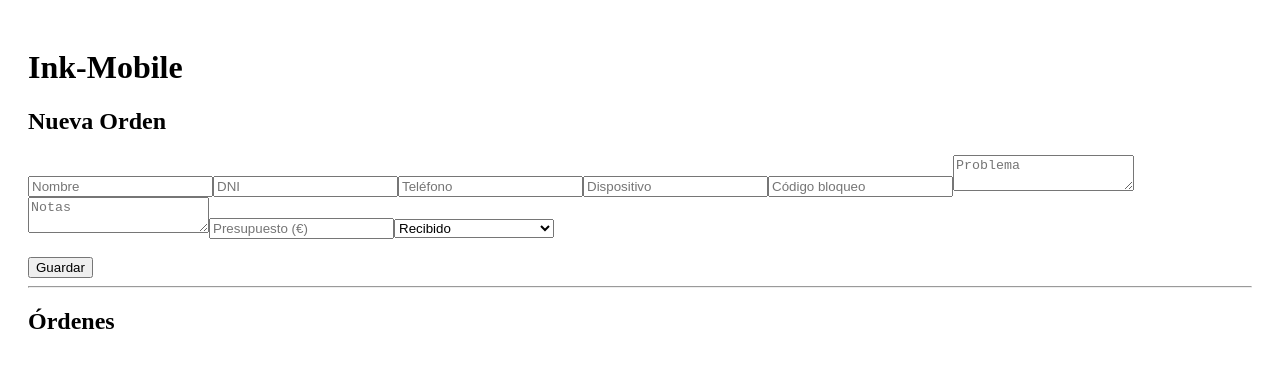
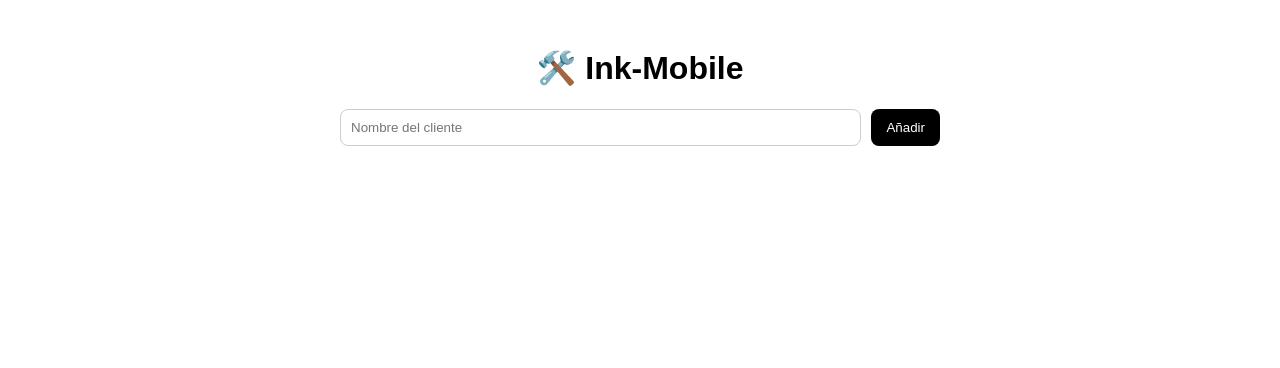
Before and after one commit to inkmobilecruzverde-hue/ink-mobile-app, a Next.js app: page / in a window 1280 px wide. Shown: the top 368 px of the page. Built offline with nearby package versions, Linux system fonts and the light colour scheme.

Commit message:
Update page.jsx

```diff
--- a/app/page.jsx
+++ b/app/page.jsx
@@ -1,94 +1,178 @@
 "use client";
 import { useState, useEffect } from "react";
 
-export default function Page() {
-  const [orders, setOrders] = useState([]);
-  const [form, setForm] = useState({
-    nombre: "",
-    dni: "",
-    telefono: "",
-    dispositivo: "",
-    bloqueo: "",
-    problema: "",
-    notas: "",
-    presupuesto: "",
-    estado: "Recibido"
-  });
+export default function Home() {
+  const [clientes, setClientes] = useState([]);
+  const [nombreCliente, setNombreCliente] = useState("");
 
   useEffect(() => {
-    const data = localStorage.getItem("orders");
-    if (data) setOrders(JSON.parse(data));
+    const data = localStorage.getItem("clientes");
+    if (data) setClientes(JSON.parse(data));
   }, []);
 
   useEffect(() => {
-    localStorage.setItem("orders", JSON.stringify(orders));
-  }, [orders]);
+    localStorage.setItem("clientes", JSON.stringify(clientes));
+  }, [clientes]);
 
-  const handleChange = (e) => {
-    setForm({ ...form, [e.target.name]: e.target.value });
+  const añadirCliente = () => {
+    if (!nombreCliente) return;
+    setClientes([...clientes, { nombre: nombreCliente, dispositivos: [] }]);
+    setNombreCliente("");
   };
 
-  const addOrder = () => {
-    const newOrder = {
-      ...form,
-      id: Date.now(),
-      numero: orders.length + 1,
-      fecha: new Date().toLocaleDateString()
-    };
-    setOrders([newOrder, ...orders]);
-    setForm({
-      nombre: "",
-      dni: "",
-      telefono: "",
-      dispositivo: "",
-      bloqueo: "",
-      problema: "",
-      notas: "",
-      presupuesto: "",
-      estado: "Recibido"
+  const añadirDispositivo = (index) => {
+    const nombre = prompt("Dispositivo (ej: iPhone 11)");
+    if (!nombre) return;
+
+    const nuevos = [...clientes];
+    nuevos[index].dispositivos.push({ nombre, reparaciones: [] });
+    setClientes(nuevos);
+  };
+
+  const añadirReparacion = (cIndex, dIndex) => {
+    const texto = prompt("Reparación");
+    if (!texto) return;
+
+    const nuevos = [...clientes];
+    nuevos[cIndex].dispositivos[dIndex].reparaciones.push({
+      texto,
+      estado: "pendiente",
+      fecha: new Date().toLocaleDateString(),
     });
+
+    setClientes(nuevos);
+  };
+
+  const cambiarEstado = (cIndex, dIndex, rIndex) => {
+    const nuevos = [...clientes];
+    const rep = nuevos[cIndex].dispositivos[dIndex].reparaciones[rIndex];
+    rep.estado = rep.estado === "pendiente" ? "hecho" : "pendiente";
+    setClientes(nuevos);
   };
 
   return (
-    <div style={{ padding: 20 }}>
-      <h1>Ink-Mobile</h1>
+    <main style={styles.container}>
+      <h1 style={styles.title}>🛠️ Ink-Mobile</h1>
 
-      <h2>Nueva Orden</h2>
+      <div style={styles.inputBox}>
+        <input
+          style={styles.input}
+          value={nombreCliente}
+          onChange={(e) => setNombreCliente(e.target.value)}
+          placeholder="Nombre del cliente"
+        />
+        <button style={styles.button} onClick={añadirCliente}>
+          Añadir
+        </button>
+      </div>
 
-      <input placeholder="Nombre" name="nombre" value={form.nombre} onChange={handleChange} />
-      <input placeholder="DNI" name="dni" value={form.dni} onChange={handleChange} />
-      <input placeholder="Teléfono" name="telefono" value={form.telefono} onChange={handleChange} />
-      <input placeholder="Dispositivo" name="dispositivo" value={form.dispositivo} onChange={handleChange} />
-      <input placeholder="Código bloqueo" name="bloqueo" value={form.bloqueo} onChange={handleChange} />
+      {clientes.map((cliente, cIndex) => (
+        <div key={cIndex} style={styles.card}>
+          <h2>👤 {cliente.nombre}</h2>
 
-      <textarea placeholder="Problema" name="problema" value={form.problema} onChange={handleChange} />
-      <textarea placeholder="Notas" name="notas" value={form.notas} onChange={handleChange} />
+          <button style={styles.smallButton} onClick={() => añadirDispositivo(cIndex)}>
+            + Dispositivo
+          </button>
 
-      <input placeholder="Presupuesto (€)" name="presupuesto" value={form.presupuesto} onChange={handleChange} />
+          {cliente.dispositivos.map((disp, dIndex) => (
+            <div key={dIndex} style={styles.device}>
+              <h3>💻 {disp.nombre}</h3>
 
-      <select name="estado" value={form.estado} onChange={handleChange}>
-        <option>Recibido</option>
-        <option>Pendiente</option>
-        <option>Pendiente de recambio</option>
-        <option>Finalizado</option>
-      </select>
+              <button
+                style={styles.smallButton}
+                onClick={() => añadirReparacion(cIndex, dIndex)}
+              >
+                + Reparación
+              </button>
 
-      <br /><br />
-      <button onClick={addOrder}>Guardar</button>
+              <ul>
+                {disp.reparaciones.map((rep, rIndex) => (
+                  <li key={rIndex} style={styles.repair}>
+                    {rep.texto} ({rep.fecha}) -
+                    <span
+                      style={{
+                        color: rep.estado === "hecho" ? "green" : "orange",
+                        marginLeft: 5,
+                      }}
+                    >
+                      {rep.estado}
+                    </span>
 
-      <hr />
-
-      <h2>Órdenes</h2>
-
-      {orders.map((o) => (
-        <div key={o.id} style={{ border: "1px solid #ccc", margin: 10, padding: 10 }}>
-          <strong>#{o.numero} - {o.nombre}</strong><br />
-          {o.dispositivo}<br />
-          {o.problema}<br />
-          Estado: {o.estado}<br />
-          Fecha: {o.fecha}
+                    <button
+                      style={styles.doneButton}
+                      onClick={() => cambiarEstado(cIndex, dIndex, rIndex)}
+                    >
+                      ✔
+                    </button>
+                  </li>
+                ))}
+              </ul>
+            </div>
+          ))}
         </div>
       ))}
-    </div>
+    </main>
   );
 }
+
+const styles = {
+  container: {
+    padding: 20,
+    maxWidth: 600,
+    margin: "auto",
+    fontFamily: "Arial",
+  },
+  title: {
+    textAlign: "center",
+  },
+  inputBox: {
+    display: "flex",
+    gap: 10,
+    marginBottom: 20,
+  },
+  input: {
+    flex: 1,
+    padding: 10,
+    borderRadius: 8,
+    border: "1px solid #ccc",
+  },
+  button: {
+    padding: "10px 15px",
+    borderRadius: 8,
+    border: "none",
+    background: "black",
+    color: "white",
+    cursor: "pointer",
+  },
+  smallButton: {
+    marginTop: 10,
+    padding: "5px 10px",
+    borderRadius: 6,
+    border: "none",
+    background: "#444",
+    color: "white",
+    cursor: "pointer",
+  },
+  card: {
+    border: "1px solid #ddd",
+    padding: 15,
+    borderRadius: 10,
+    marginBottom: 20,
+    background: "#f9f9f9",
+  },
+  device: {
+    marginLeft: 10,
+    marginTop: 10,
+  },
+  repair: {
+    marginTop: 5,
+  },
+  doneButton: {
+    marginLeft: 10,
+    background: "green",
+    color: "white",
+    border: "none",
+    borderRadius: 5,
+    cursor: "pointer",
+  },
+};
```
